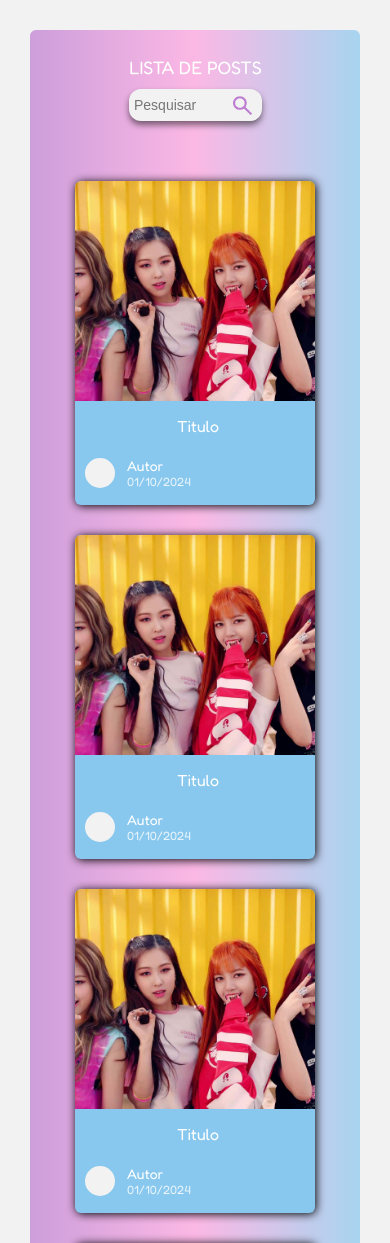
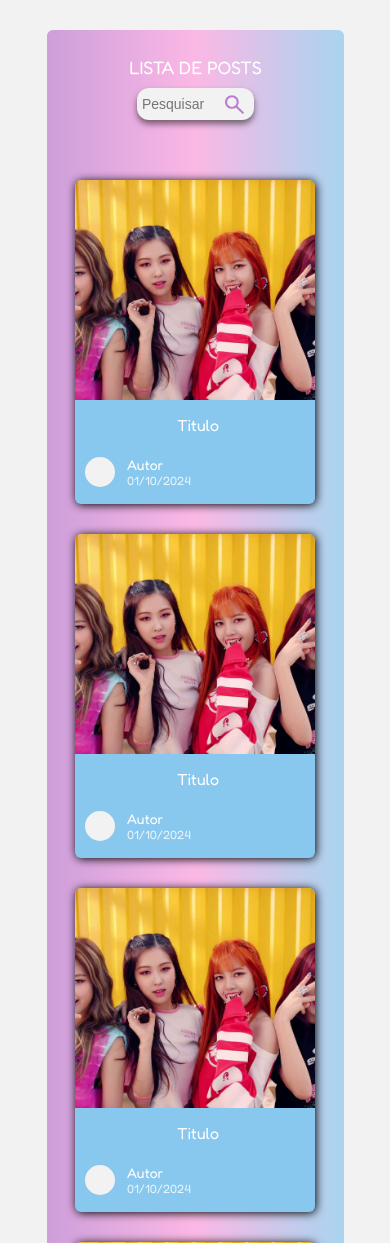
Before and after one commit to esthefanyemma/HeartBeat, a PHP site: template app/views/site/listadeposts.html in a window 390 px wide. Shown: the top 1243 px of the page. Run offline with PHP 8.4, Linux system fonts and the light colour scheme; the template is opened without the code that fills it, so the values that code supplies are empty.

Commit message:
Aumenta a largura do postG

```diff
--- a/public/css/listadeposts.css
+++ b/public/css/listadeposts.css
@@ -129,7 +129,7 @@ body {
   padding-bottom: 60px;
 }
 .postG {
-  width: 80%;
+  width: 90%;
   max-width: 1400px;
   gap: 60px;
   display: flex;
@@ -302,9 +302,9 @@ body {
     font-size: 22px;
   }
 
-  .postG{
+  /* .postG{
     width: 100%;
-  }
+  } */
 
   .textoAutor {
     font-size: 18px;
```
